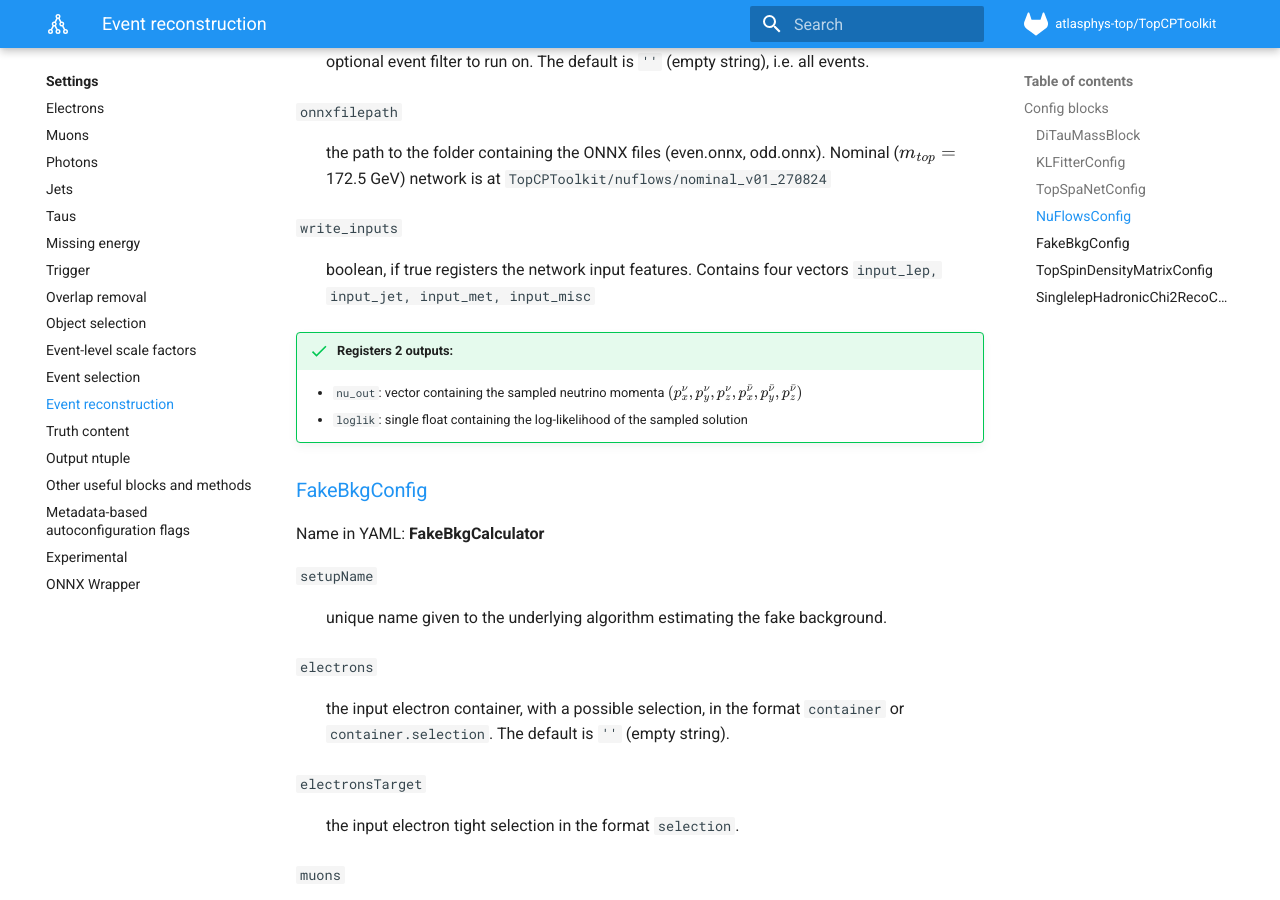
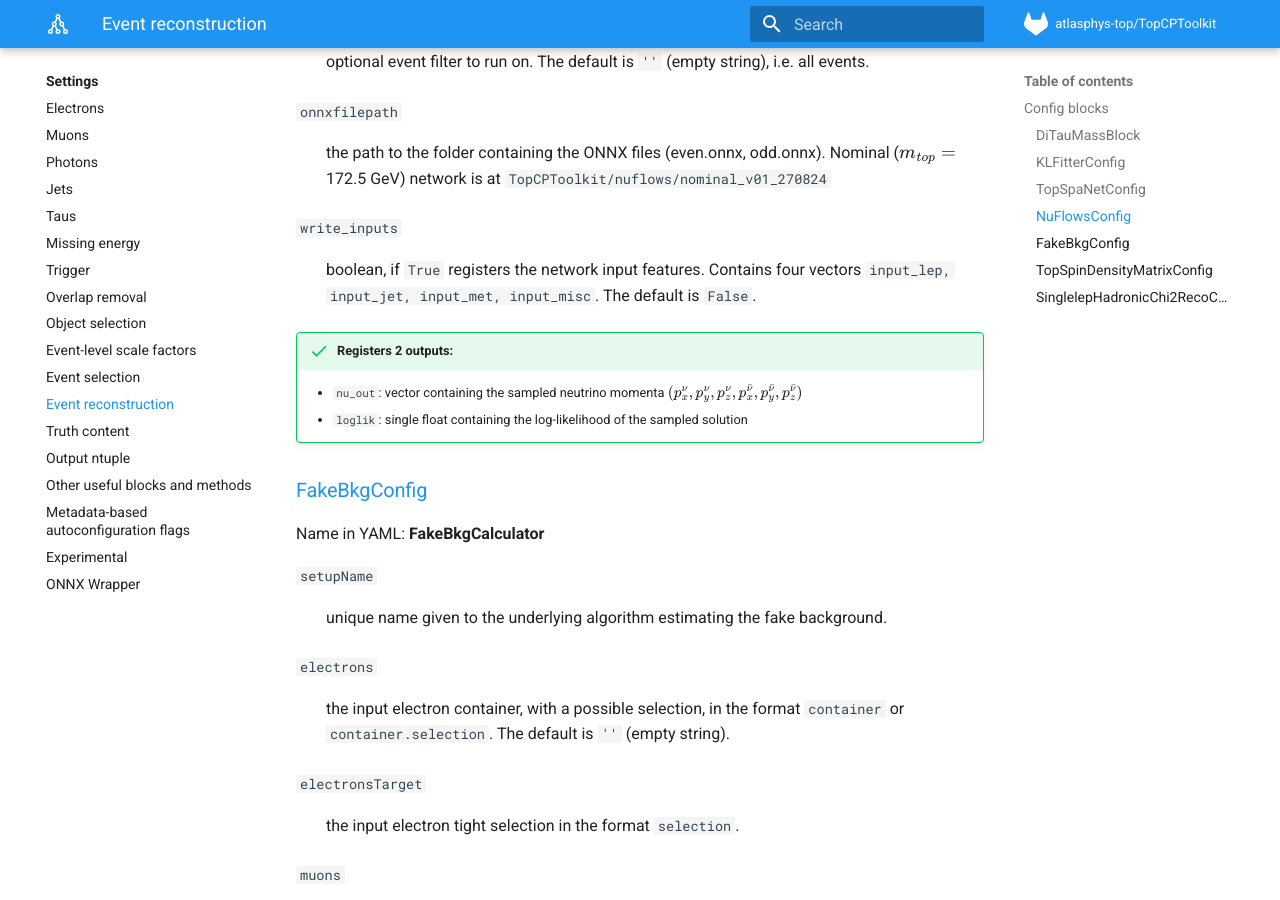
Before and after one commit to SuperNova76/TopCPToolKit, an MkDocs documentation site: the page built from docs/settings/reconstruction.md, in a window 1280 px wide and 900 px high, scrolled down 7732 px. Built offline with MkDocs 1.6.1 and Material for MkDocs 9.7.7, drawn with Linux system fonts in a browser that asks for light colours; formulas are drawn with MathJax 3.

Commit message:
added documentation

```diff
--- a/docs/settings/reconstruction.md
+++ b/docs/settings/reconstruction.md
@@ -226,7 +226,7 @@ Name in YAML: **NuFlows**
 :   the path to the folder containing the ONNX files (even.onnx, odd.onnx). Nominal ($m_{top} =$ 172.5 GeV) network is at `TopCPToolkit/nuflows/nominal_v01_270824`
 
 `write_inputs`
-:   boolean, if true registers the network input features. Contains four vectors `input_lep, input_jet, input_met, input_misc`
+:   boolean, if `True` registers the network input features. Contains four vectors `input_lep, input_jet, input_met, input_misc`. The default is `False`.
 
 !!! success "Registers 2 outputs:"
     - `nu_out`: vector containing the sampled neutrino momenta $(p_x^{\nu}, p_y^{\nu}, p_z^{\nu}, p_x^{\bar{\nu}}, p_y^{\bar{\nu}}, p_z^{\bar{\nu}})$
```
